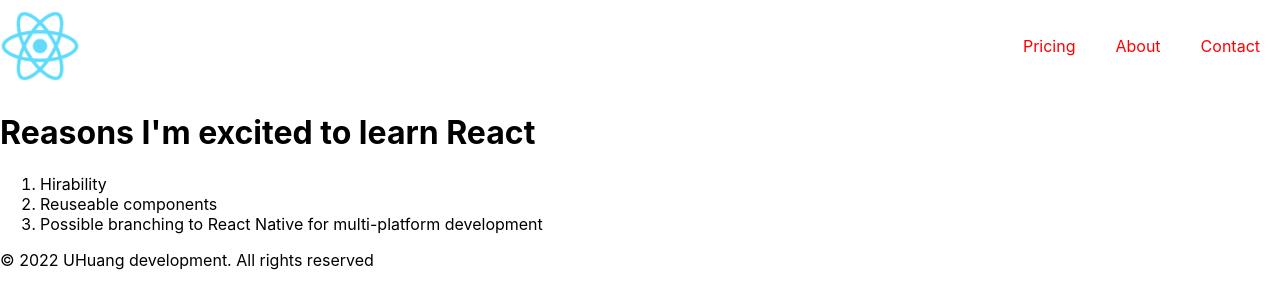
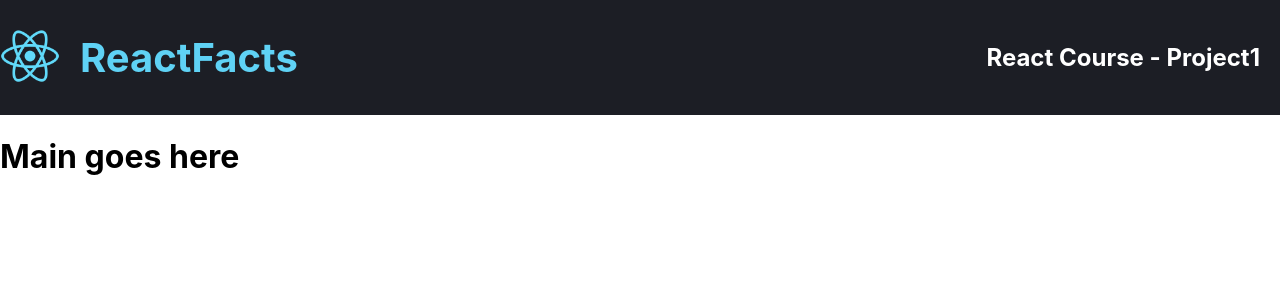
Before and after one commit to ericuh9891/FFXIV_Realtime_Raid_Planner, a React (Create React App) app in the folder scrimba/: page / in a window 1280 px wide. Shown: the top 308 px of the page. Built offline with nearby package versions, Linux system fonts and the light colour scheme.

Commit message:
Styling practice with sample homepage nav

```diff
--- a/scrimba/public/index.html
+++ b/scrimba/public/index.html
@@ -1,6 +1,9 @@
 <!DOCTYPE html>
 <html lang="en">
   <head>
+    <link rel="preconnect" href="https://fonts.googleapis.com">
+    <link rel="preconnect" href="https://fonts.gstatic.com" crossorigin>
+    <link href="https://fonts.googleapis.com/css2?family=Inter:wght@400;600;700&display=swap" rel="stylesheet">
     <meta charset="utf-8" />
     <link rel="icon" href="%PUBLIC_URL%/favicon.ico" />
     <meta name="viewport" content="width=device-width, initial-scale=1" />
--- a/scrimba/src/App.js
+++ b/scrimba/src/App.js
@@ -1,12 +1,13 @@
 import logo from './logo.svg';
-import './App.css';
+// import './App.css';
 import CustomPage from './components/CustomPage/CustomPage.js';
 import CustomComponent2 from './components/CustomComponent2/CustomComponent2.js'
+import Project1 from './components/Project1/Project1.js'
 
 function App() {
 	return (
-		<div className="App" style={{textAlign:"left",}}>
-			<CustomComponent2 />
+		<div className="App">
+			<Project1 />
 		</div>
 	);
 }
--- /dev/null
+++ b/scrimba/src/components/Project1/Project1.css
@@ -0,0 +1,26 @@
+.Project-container {
+  font-family: 'Inter', 'Times New Roman';
+}
+/* top nav bar */
+.Project1-nav {
+  display: flex;
+  align-items: center;
+  justify-content: space-between;
+  background-color: #1C1E25;
+}
+
+/* React logo and word */
+.Project1-homepage-icon-container {
+  display: flex;
+  align-items: center;
+}
+
+.reactlogo {
+  width: 60px;
+}
+
+.Project1-homepage-text {
+  color: #5FD2F5;
+  font-size: 40px;
+  padding: 0 0 0 20px;
+}
--- /dev/null
+++ b/scrimba/src/components/Project1/Project1.js
@@ -0,0 +1,37 @@
+import React from 'react'
+import './Project1.css'
+import reactLogo from './logo192.png'
+import './Project1.css'
+
+function Project1() {
+  return (
+    <div className='Project1-container'>
+      <Navbar />
+      <Main />
+    </div>
+    );
+};
+
+function Navbar() {
+  return (
+    <nav className='Project1-nav'>
+      <div className='Project1-homepage-container'>
+        <div className='Project1-homepage-icon-container'>
+          <a href='http://localhost:3000/'>
+            <img className='reactlogo' src={reactLogo}></img>
+          </a>
+          <h1 className='Project1-homepage-text'>ReactFacts</h1>
+        </div>
+      </div>
+      <h1 style={{color:'white', padding: '0 20px 0 0'}}>React Course - Project1</h1>
+    </nav>
+  );
+};
+
+function Main() {
+  return (
+    <h1 className='Project1-main'>Main goes here</h1>
+  );
+};
+
+export default Project1;
```
Also changed, not shown: scrimba/src/components/Project1/logo192.png (added).
